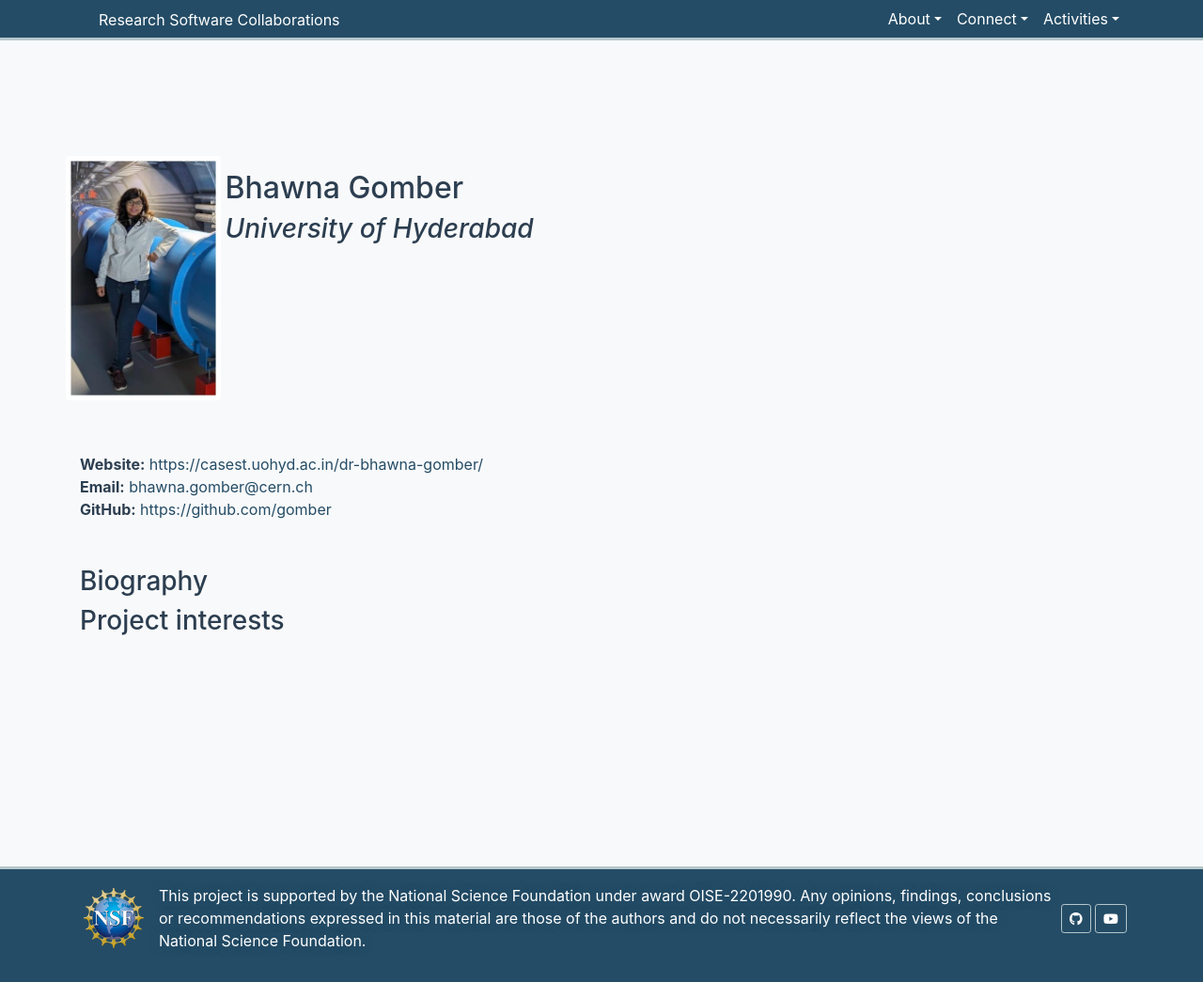
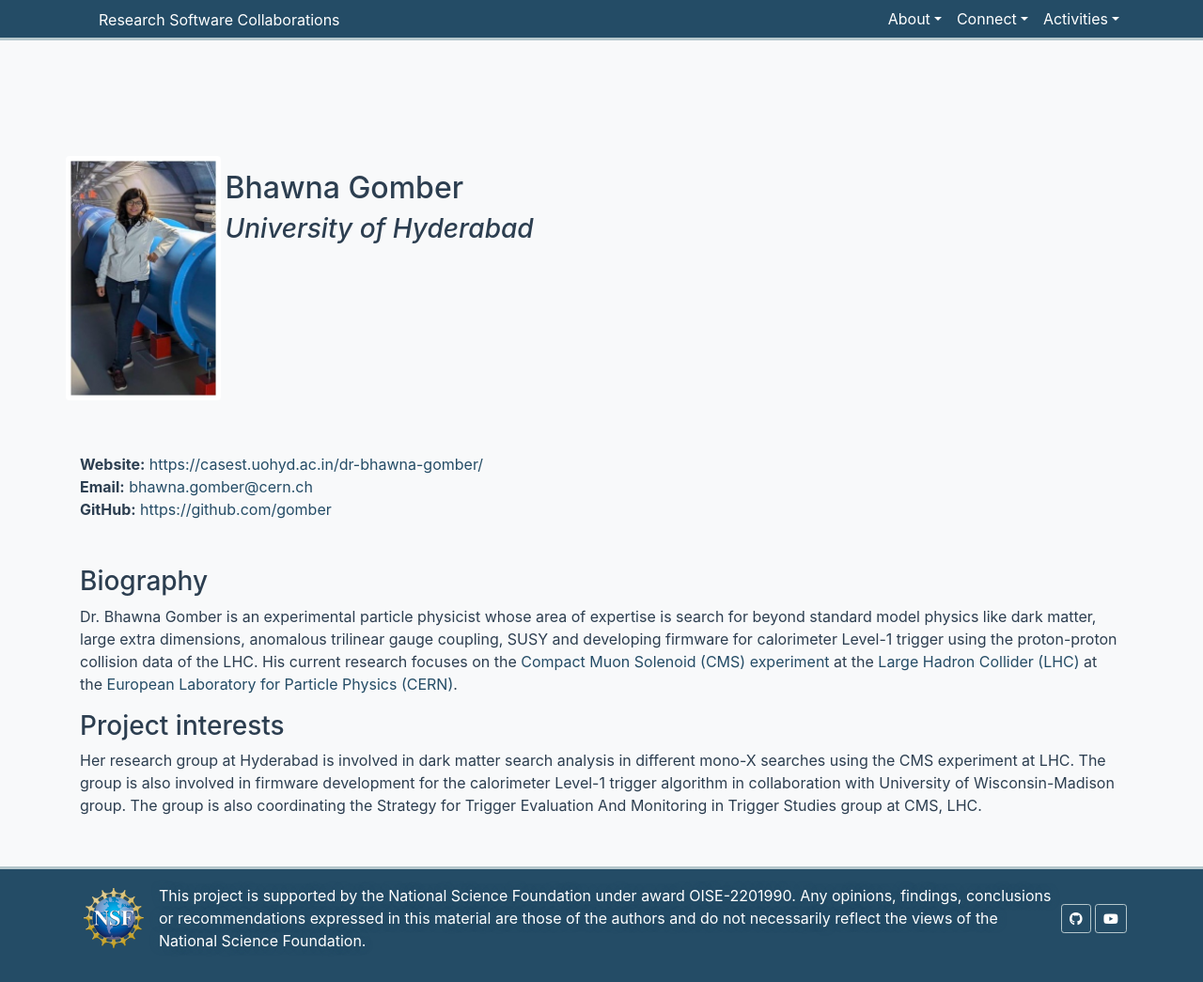
Before and after one commit to research-software-collaborations/research-software-collaborations.github.io, a Jekyll site: the page built from _collaborators/gomber.md, in a window 1280 px wide and 1045 px high. Shown: the whole window at 94% size. Built offline with Jekyll 4.4.1, drawn with Linux system fonts in a browser that asks for light colours; cached includes are drawn as plain includes.

Commit message:
add bio/project-interests

```diff
--- a/_collaborators/gomber.md
+++ b/_collaborators/gomber.md
@@ -16,6 +16,8 @@ presentations:
 ---
 
 ### Biography
-
+Dr. Bhawna Gomber is an experimental particle physicist whose area of expertise is search for beyond standard model physics like dark matter, large extra dimensions, anomalous trilinear gauge coupling, SUSY and developing firmware for calorimeter Level-1 trigger using the proton-proton collision data of the LHC. His current research focuses on the [Compact Muon Solenoid (CMS) experiment](https://cms.cern) at the [Large Hadron Collider (LHC)](https://home.web.cern.ch/science/accelerators/large-hadron-collider) at the [European Laboratory for Particle Physics (CERN)](http://home.web.cern.ch/).
 
 ### Project interests
+Her research group at Hyderabad is involved in dark matter search analysis in different mono-X searches using the CMS experiment at LHC.
+The group is also involved in firmware development for the calorimeter Level-1 trigger algorithm in collaboration with University of Wisconsin-Madison group. The group is also coordinating the Strategy for Trigger Evaluation And Monitoring in Trigger Studies group at CMS, LHC.
```
